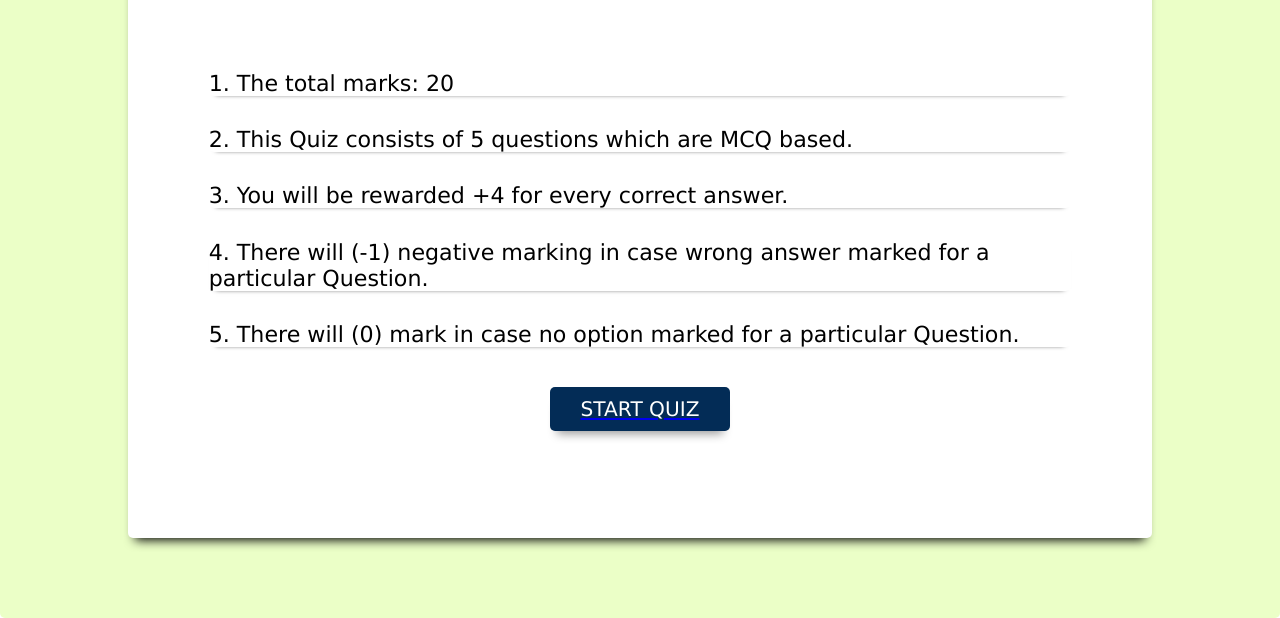
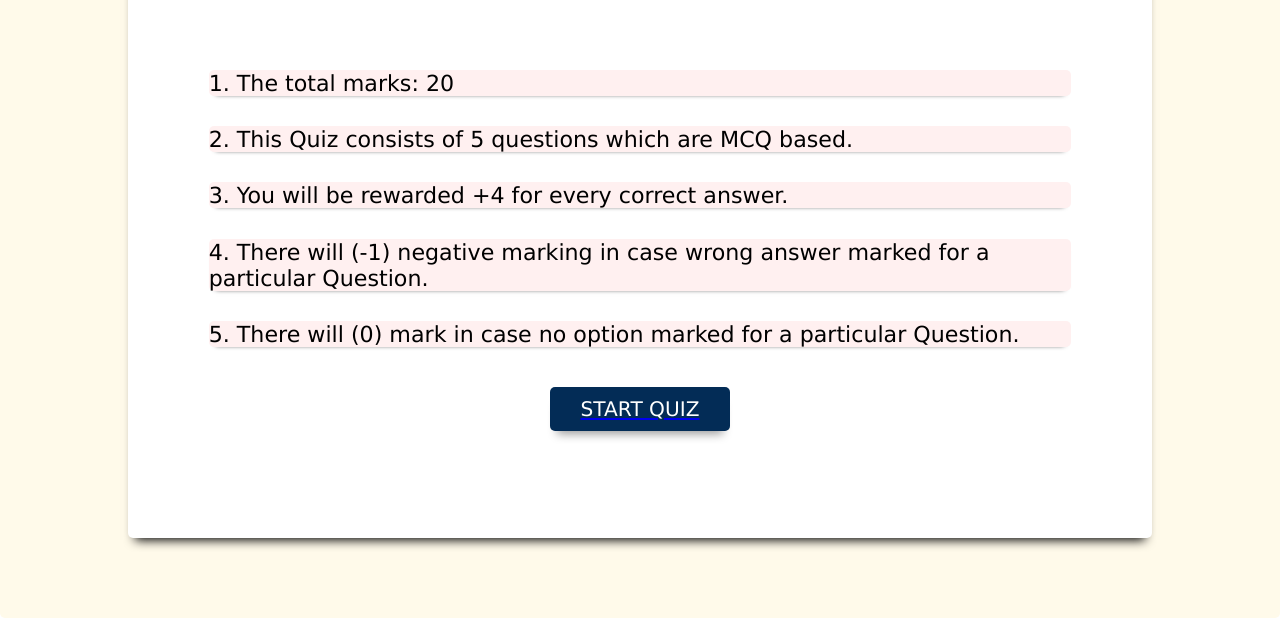
Before and after one commit to aishwarypatel01/BARC-Task, a plain HTML site: page index.html in a window 1280 px wide. Shown: the part 182-800 px from the top of the page. Drawn offline with Linux system fonts and the light colour scheme.

Commit message:
Update style(index).css

```diff
--- a/styles/style(index).css
+++ b/styles/style(index).css
@@ -17,7 +17,7 @@ html {
     min-height: 100vh;
     display: grid;
     place-items: center;
-    background-color: #ebffc7;
+    background-color: #fffaea;
     border-radius: 5px;
 }
 
@@ -47,6 +47,7 @@ html {
 
 .infoindex{
     box-shadow: 0 0.5rem 0.5rem -0.7rem black;
+    background-color: #fff0f0;
 }
 
 .question{
```
